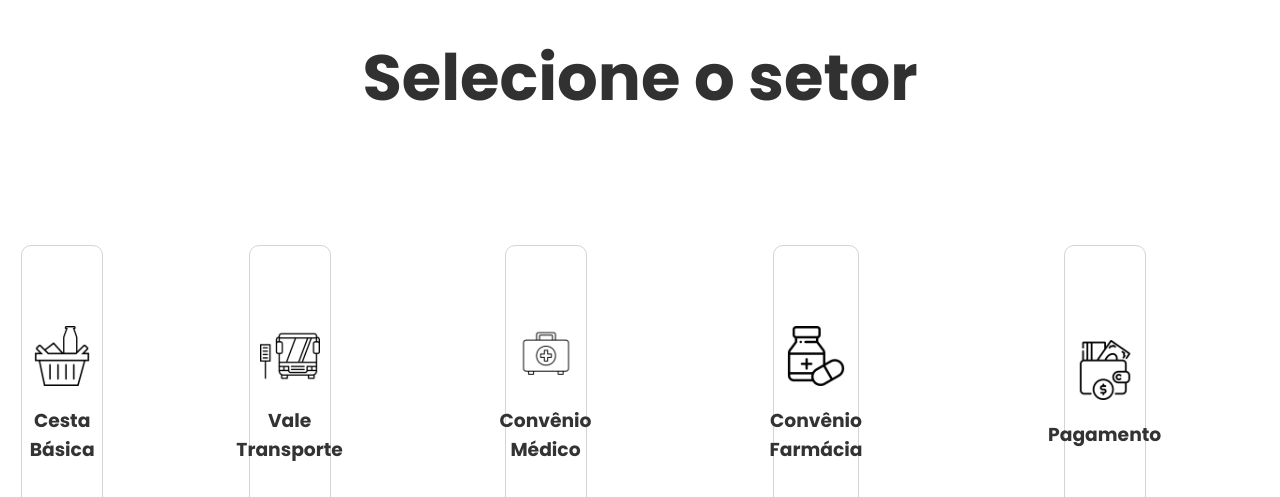
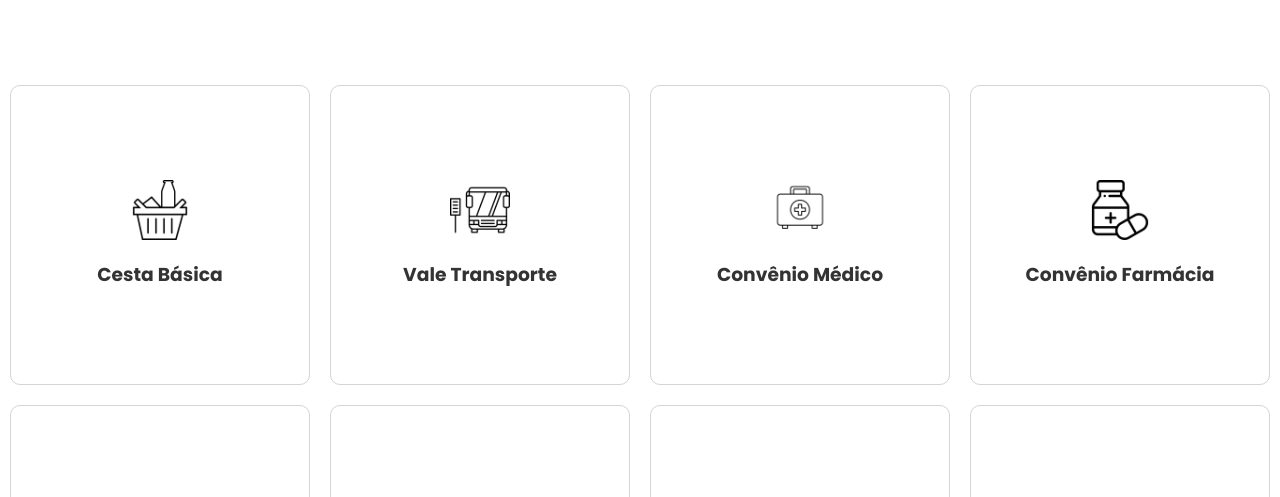
Before and after one commit to marcelooliveiramendes/teste-totem, a React app: page /categorias in a window 1280 px wide. Shown: the part 803-1300 px from the top of the page. Built offline with nearby package versions, Linux system fonts and the light colour scheme.

Commit message:
Alterado o tamanho dos cards

```diff
--- a/src/pages/Categorias/categorias.scss
+++ b/src/pages/Categorias/categorias.scss
@@ -49,7 +49,7 @@
             justify-content: center;
             border-radius: 10px;
             border: 1px solid #d4d4d4;
-            width: 32%;
+            width: 300px;
             height: 300px;
             padding: 40px;
             position: relative;
```
